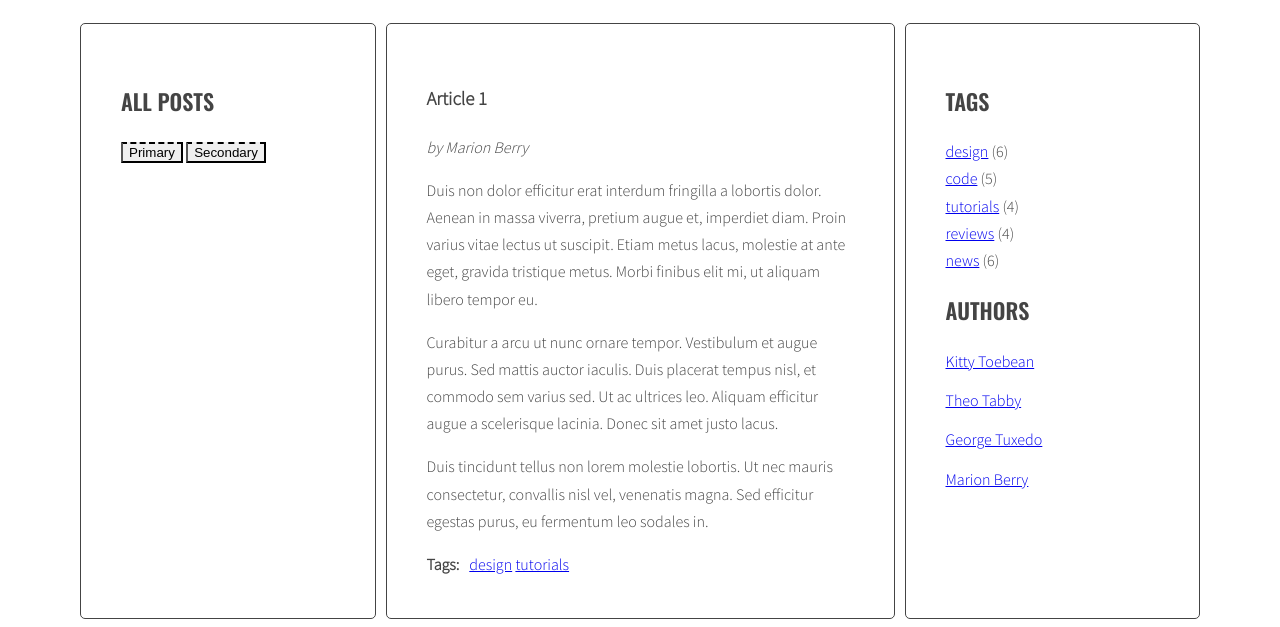
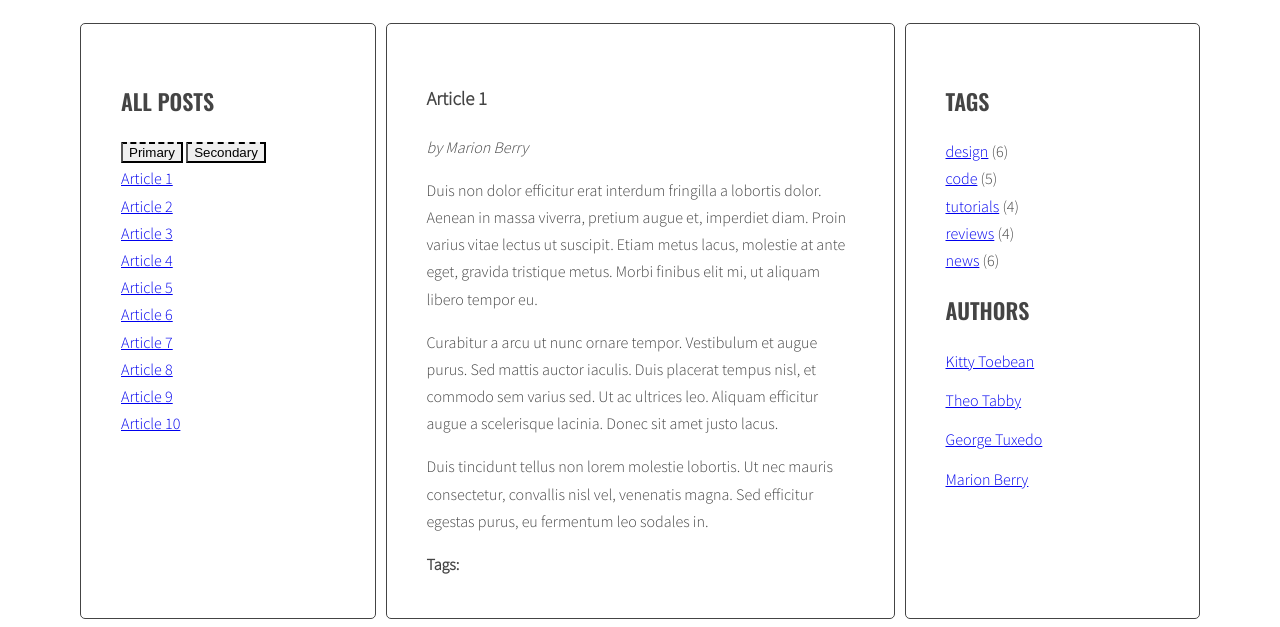
Before and after one commit to ManczakAdrian/javascript-blog, a website: page index.html in a window 1280 px wide. Shown: the part 220-847 px from the top of the page. Drawn offline with nearby package versions, Linux system fonts and the light colour scheme.

Commit message:
generate html of the link

```diff
--- a/index.html
+++ b/index.html
@@ -30,7 +30,7 @@
 					</ul>
 				</aside>
 				<section class="posts">
-					<article class="post active" id="article-1">
+					<article class="post active" id="article-1" data-tags="cat cactus scissors">
 						<h3 class="post-title">Article 1</h3>
 						<p class="post-author">by Marion Berry</p>
 						<div class="post-content">
@@ -47,8 +47,8 @@
 						<div class="post-tags">
 							<p><strong>Tags:</strong></p>
 							<ul class="list list-horizontal">
-								<li><a href="#">design</a></li>
-								<li><a href="#">tutorials</a></li>
+								<!-- <li><a href="#">design</a></li>
+								<li><a href="#">tutorials</a></li> -->
 							</ul>
 						</div>
 					</article>
@@ -69,8 +69,8 @@
 						<div class="post-tags">
 							<p><strong>Tags:</strong></p>
 							<ul class="list list-horizontal">
-								<li><a href="#">news</a></li>
-								<li><a href="#">code</a></li>
+								<!-- <li><a href="#">news</a></li>
+								<li><a href="#">code</a></li> -->
 							</ul>
 						</div>
 					</article>
--- a/js/script.js
+++ b/js/script.js
@@ -56,27 +56,26 @@ document.getElementById('test-button').addEventListener('click', function () {
 
 
 
-  const optArticleSelector = '.post',
+  optArticleSelector = '.post',
   optTitleSelector = '.post-title',
   optTitleListSelector = '.titles';
+
 
   function generateTitleLinks() {
 
     /* remove contents of titleList */
-    titleList = document.querySelector(optTitleSelector);
+    titleList = document.querySelector(optTitleListSelector);
 
-    function clearMessages() {
-      document.getElementById('messages').innerHTML = 'list titles';
-    }
+    document.querySelector('.list.titles').innerHTML = '';
 
     /* for each article */
-    const articles = document.querySelectorAll(optTitleListSelector);
+    const articles = document.querySelectorAll(optArticleSelector);
 
     for (let article of articles) {
       /* get the article id */
-    const articleId = document.getAttribute('id');
+      const articleId = article.getAttribute('id');
       /* find the title element */
-    const articleTitle = article.querySelectorAll(optTitleSelector).innerHTML;
+      const articleTitle = article.querySelector(optTitleSelector).innerHTML;
       /* get the title from the title element */
 
       /* create HTML of the link */
@@ -87,14 +86,54 @@ document.getElementById('test-button').addEventListener('click', function () {
       /* insert link into titleList */
       titleList.innerHTML = titleList.innerHTML + linkHTML;
     }
-
-  }
-
     const links = document.querySelectorAll('.titles a');
     for (let link of links) {
       link.addEventListener('click', titleClickHandler);
     }
 
+  }
+  generateTitleLinks();
 
-  generateTitleLinks();
-};
+
+
+  optArticleTagsSelector = '.post-tags .list';
+  let html = '';
+  let articleTags = '.data-tags';
+
+  function generateTags() {
+
+    /* find all articles */
+    articles = document.querySelectorAll(optArticleTagsSelector);
+    /* START LOOP: for every article: */
+    for (let article of articles) {
+
+    /* find tags wrapper */
+   const tagList = article.querySelector(optArticleTagsSelector);
+
+    /* make html variable with empty string */
+
+    /* get tags from data-tags attribute */
+    const articleSelector = article.getAttribute(articleTags);
+    /* split tags into array */
+    const articleTagsArray = articleTags.split(' ');
+  }
+
+    /* START LOOP: for each tag */
+    for(let tag of articleTagsArray){
+      console.log(tag);
+    /* generate HTML of the link */
+
+    const linkHTML = '<li><a href="#tag-' + articleId + '"><span>' + articleTitle + '</span></a></li>';
+    console.log(linkHTML);
+    /* add generated code to html variable */
+    }
+    /* END LOOP: for each tag */
+
+    /* insert HTML of all the links into the tags wrapper */
+
+    /* END LOOP: for every article: */
+  }
+
+  generateTags();
+
+}
```
Lines whose indentation alone changed are shown as unchanged.
